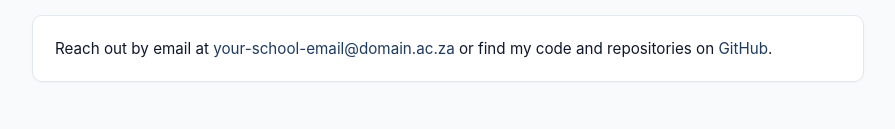
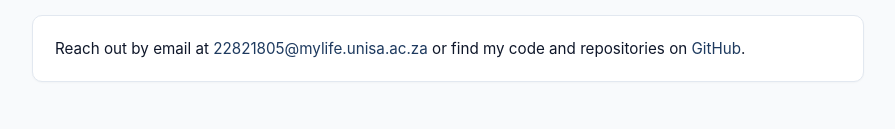
Before and after one commit to NzuzoBNgubane/nzuzobngubane.github.io, a plain HTML site: page index.html in a window 1280 px wide. Shown: the part 1746-1875 px from the top of the page, without its empty margins (192-1087 px from the left). Drawn offline with Linux system fonts and the light colour scheme.

Commit message:
Update index.html

```diff
--- a/index.html
+++ b/index.html
@@ -441,7 +441,7 @@
       </div>
       <div class="card">
         <p>
-          Reach out by email at <a href="mailto:22821805@mylife.unisa.ac.za">your-school-email@domain.ac.za</a>
+          Reach out by email at <a href="mailto:22821805@mylife.unisa.ac.za">22821805@mylife.unisa.ac.za</a>
           or find my code and repositories on <a href="https://github.com/NzuzoBNgubane" target="_blank" rel="noopener noreferrer">GitHub</a>.
         </p>
       </div>
```
